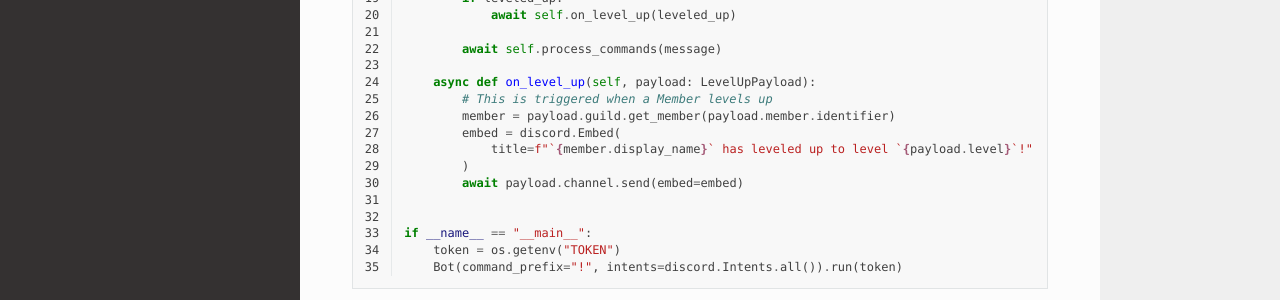
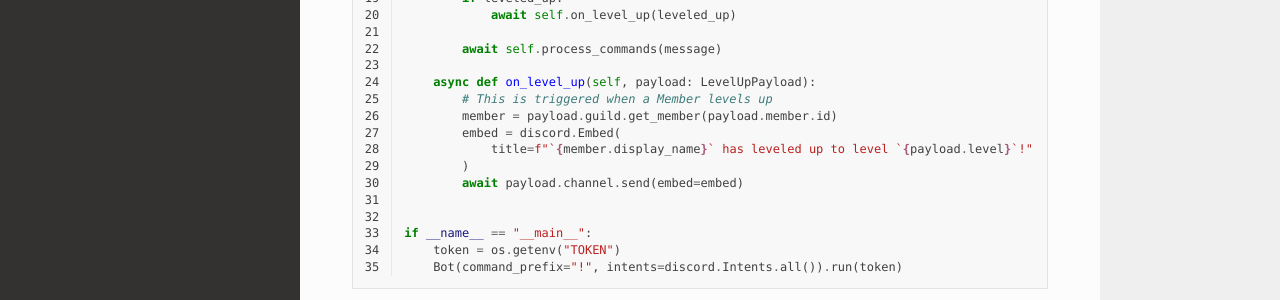
Before and after one commit to MenuDocs/Discord-Levelling, a Sphinx documentation site: the page built from docs/source/modules/examples.rst, in a window 1280 px wide and 1011 px high. Shown: the part 533-833 px from the top of the window. Built offline with Sphinx 7.4.7 and the Read the Docs theme 2.0.0, drawn with Linux system fonts in a browser that asks for light colours.

Commit message:
Clean examples

```diff
--- a/docs/source/modules/examples.rst
+++ b/docs/source/modules/examples.rst
@@ -32,7 +32,7 @@ to use this package in your next discord bot.
 
         async def on_level_up(self, payload: LevelUpPayload):
             # This is triggered when a Member levels up
-            member = payload.guild.get_member(payload.member.identifier)
+            member = payload.guild.get_member(payload.member.id)
             embed = discord.Embed(
                 title=f"`{member.display_name}` has leveled up to level `{payload.level}`!"
             )
```
Also changed, not shown: readme.md (+1 -5 lines).
